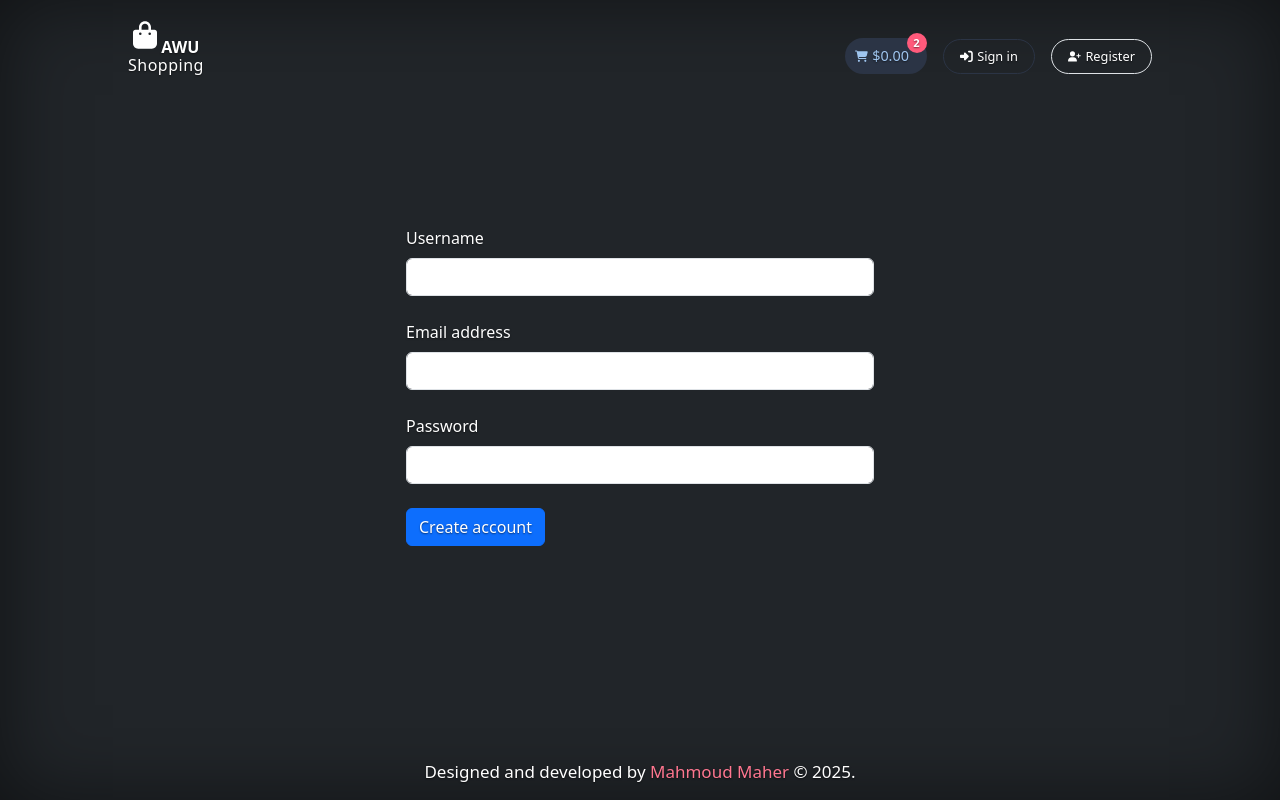
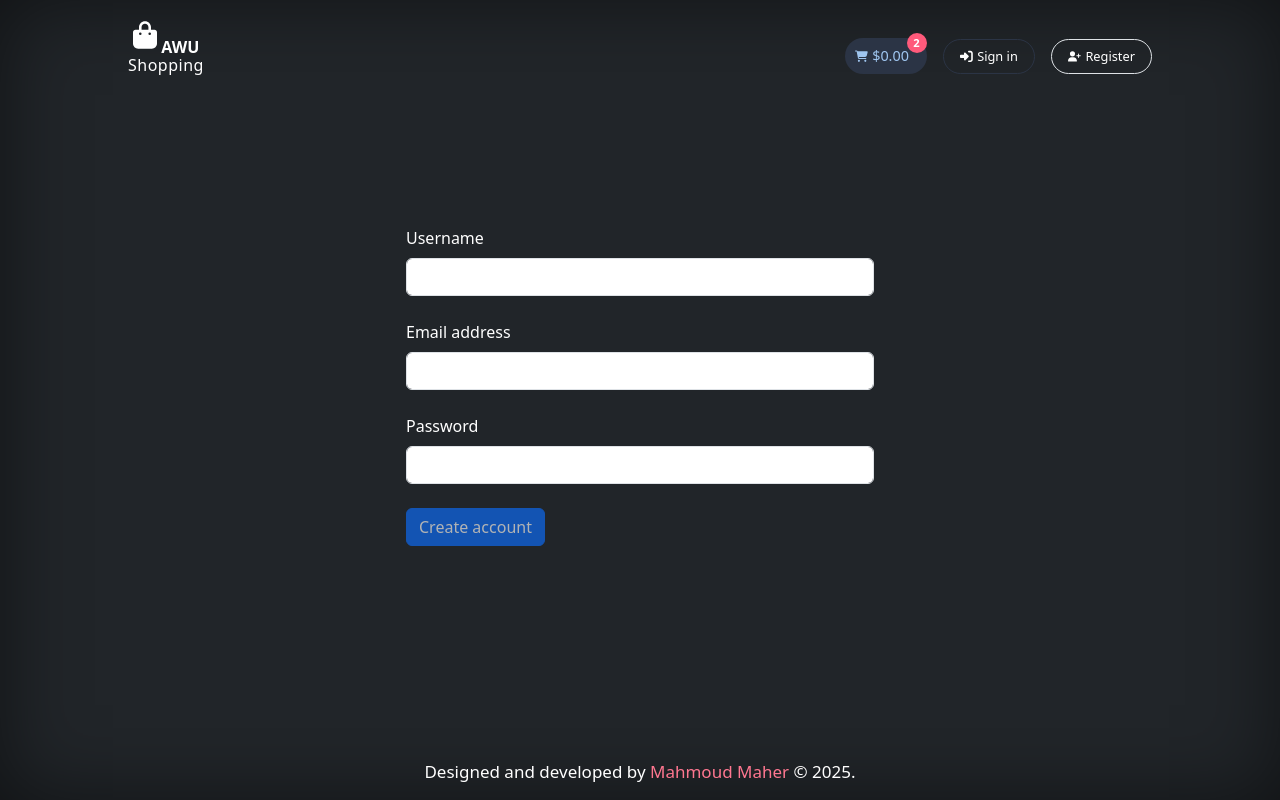
Before and after one commit to mahmoudmaherofficial/ecommerce-with-next, a Next.js app: page /register in a window 1280 px wide. Built offline with nearby package versions, Linux system fonts and the light colour scheme.

Commit message:
lesson-11

```diff
--- a/src/app/(auth)/auth.css
+++ b/src/app/(auth)/auth.css
@@ -1,5 +1,5 @@
 body.auth-pages {
-  text-shadow: 0 0.05rem 0.1rem rgba(0, 0, 0, 0.5);
+  /* text-shadow: 0 0.05rem 0.1rem rgba(0, 0, 0, 0.5); */
   box-shadow: inset 0 0 5rem rgba(0, 0, 0, 0.5);
 
   & header a {
--- a/src/app/(auth)/layout.jsx
+++ b/src/app/(auth)/layout.jsx
@@ -3,6 +3,7 @@ import Footer from "components/footer/footer";
 import "bootstrap/dist/css/bootstrap.min.css";
 import "app/globals.css";
 import "app/(auth)/auth.css";
+import { Bounce, ToastContainer } from "react-toastify";
 
 export const metadata = {
   icons: {
@@ -17,11 +18,24 @@ export default function RootLayout({ children }) {
         style={{
           height: "100vh",
           display: "grid",
-          gridTemplateRows: "auto 1fr auto",
+          gridTemplateRows: "auto auto 1fr auto",
           alignItems: "center",
         }}
         className="text-center text-bg-dark auth-pages">
         <Header />
+        <ToastContainer
+          position="top-right"
+          autoClose={5000}
+          hideProgressBar={false}
+          newestOnTop={false}
+          closeOnClick={false}
+          rtl={false}
+          pauseOnFocusLoss
+          draggable
+          pauseOnHover
+          theme="light"
+          transition={Bounce}
+        />
         {children}
         <Footer />
       </body>
--- a/src/app/(auth)/register/registerForm.jsx
+++ b/src/app/(auth)/register/registerForm.jsx
@@ -2,6 +2,7 @@
 
 import { useRouter } from "next/navigation";
 import { useState } from "react";
+import { toast } from "react-toastify";
 
 export default function RegisterForm() {
   const [name, setName] = useState(null);
@@ -18,11 +19,6 @@ export default function RegisterForm() {
     setError(null);
 
     try {
-      if (!name || !email || !password) {
-        setError("All fields are required");
-        return;
-      }
-
       const response = await fetch("/api/register", {
         method: "POST",
         headers: {
@@ -41,6 +37,7 @@ export default function RegisterForm() {
       }
 
       // Success case
+      toast.success("Account created successfully");
       e.target.reset(); // Reset form on success
       router.push("/signin");
     } catch (error) {
@@ -62,6 +59,7 @@ export default function RegisterForm() {
           id="username"
           aria-describedby="emailHelp"
           onChange={(prev) => setName(prev.target.value)}
+          required
         />
       </div>
       <div className="mb-4">
@@ -74,6 +72,7 @@ export default function RegisterForm() {
           id="exampleInputEmail1"
           aria-describedby="emailHelp"
           onChange={(prev) => setEmail(prev.target.value)}
+          required
         />
       </div>
       <div className="mb-4">
@@ -85,9 +84,10 @@ export default function RegisterForm() {
           className="form-control"
           id="exampleInputPassword1"
           onChange={(prev) => setPassword(prev.target.value)}
+          required
         />
       </div>
-      <button type="submit" className="btn btn-primary" disabled={loading}>
+      <button type="submit" className="btn btn-primary" disabled={loading || !name || !email || !password}>
         {loading ? (
           <div className="spinner-border text-light" style={{ width: "1rem", height: "1rem" }} role="status">
             <span className="visually-hidden">Loading...</span>
```
